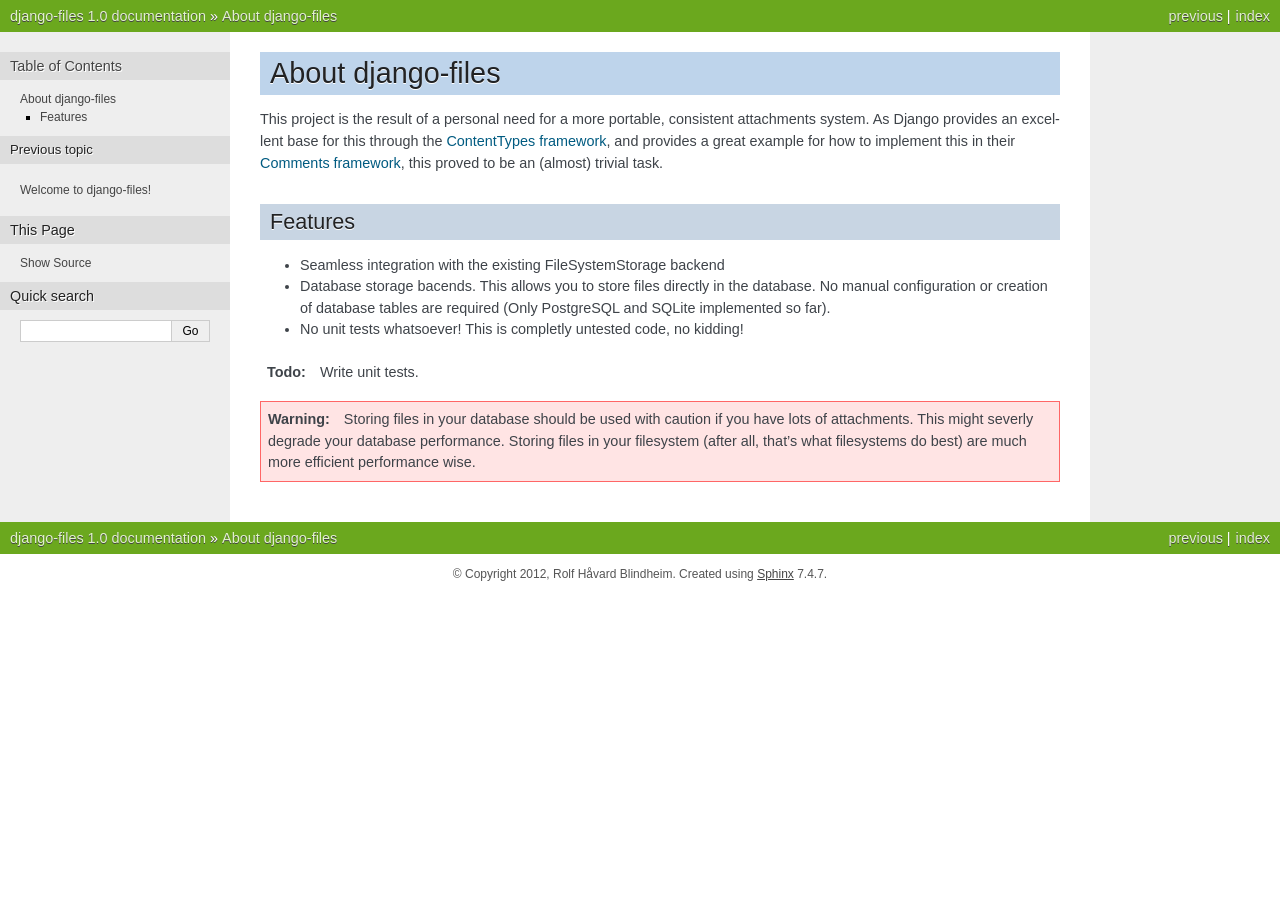
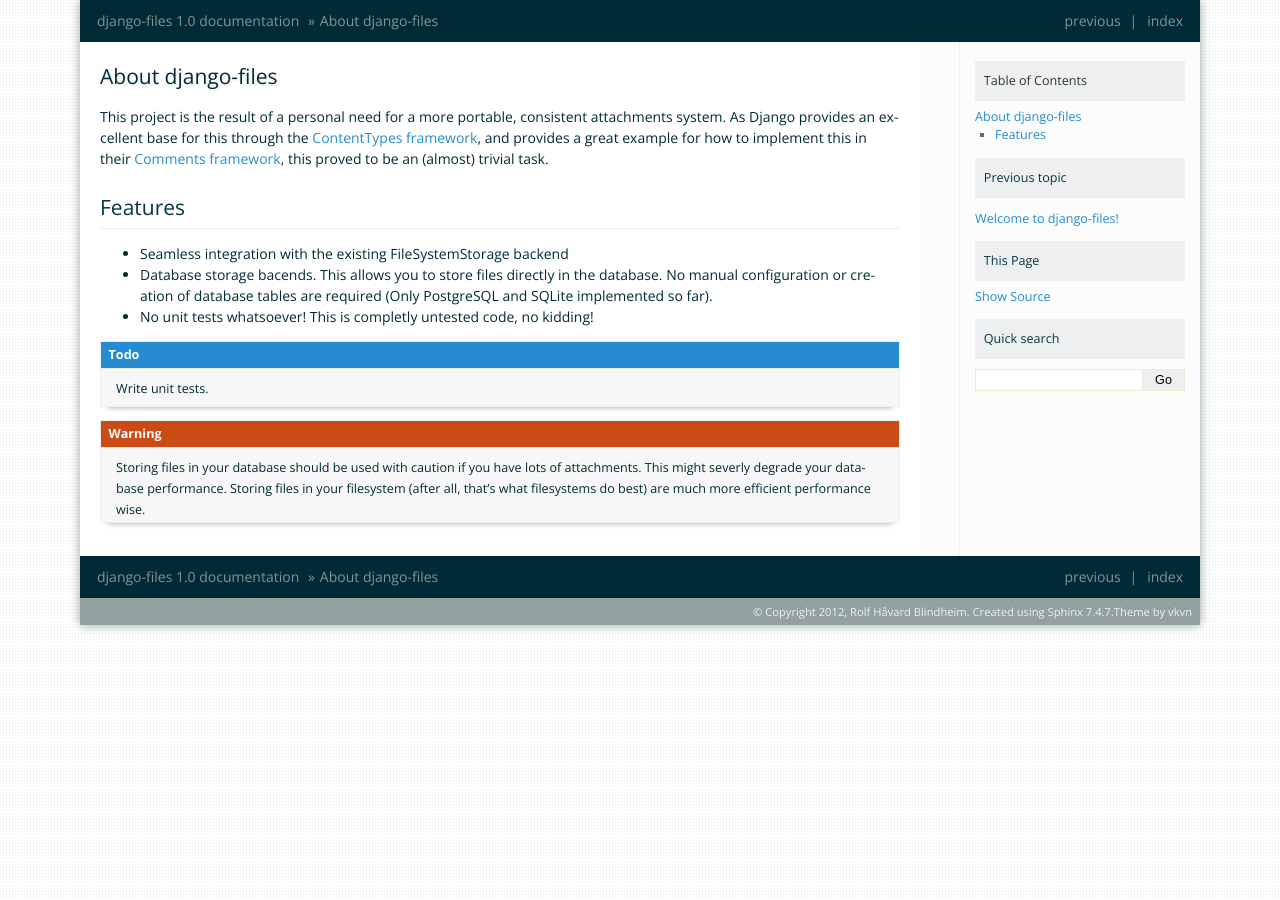
Before and after one commit to rhblind/django-files, a Sphinx documentation site: the page built from docs/intro/about.rst, in a window 1280 px wide. Built offline with Sphinx 7.4.7, drawn with Linux system fonts in a browser that asks for light colours.

Commit message:
added solar sphix theme

```diff
--- /dev/null
+++ b/docs/_theme/solar/NEWS.txt
@@ -0,0 +1,32 @@
+News
+====
+
+1.3
+---
+* Release date: 2012-11-01.
+* Source Code Pro is now used for code samples.
+* Reduced font size of pre elements.
+* Horizontal rule for header elements.
+* HTML pre contents are now wrapped (no scrollbars).
+* Changed permalink color from black to a lighter one.
+
+1.2
+---
+* Release date: 2012-10-03.
+* Style additional admonition levels.
+* Increase padding for navigation links (minor).
+* Add shadow for admonition items (minor).
+
+1.1
+---
+* Release date: 2012-09-05.
+* Add a new background.
+* Revert font of headings to Open Sans Light.
+* Darker color for h3 - h6.
+* Removed dependency on solarized dark pygments style.
+* Nice looking scrollbars for pre element.
+
+1.0
+---
+* Release date: 2012-08-24.
+* Initial release.
--- /dev/null
+++ b/docs/_theme/solar/README.rst
@@ -0,0 +1,28 @@
+Solar theme for Python Sphinx
+=============================
+Solar is an attempt to create a theme for Sphinx based on the `Solarized <http://ethanschoonover.com/solarized>`_ color scheme.
+
+Preview
+-------
+http://vimalkumar.in/sphinx-themes/solar
+
+Download
+--------
+Released versions are available from http://github.com/vkvn/sphinx-themes/downloads
+
+Installation
+------------
+#. Extract the archive.
+#. Modify ``conf.py`` of an existing Sphinx project or create new project using ``sphinx-quickstart``.
+#. Change the ``html_theme`` parameter to ``solar``.
+#. Change the ``html_theme_path`` to the location containing the extracted archive.
+
+License
+-------
+`GNU General Public License <http://www.gnu.org/licenses/gpl.html>`_.
+
+Credits
+-------
+Modified from the default Sphinx theme -- Sphinxdoc
+
+Background pattern from http://subtlepatterns.com.
--- /dev/null
+++ b/docs/_theme/solar/layout.html
@@ -0,0 +1,32 @@
+{% extends "basic/layout.html" %}
+
+{%- block doctype -%}
+<!DOCTYPE html>
+{%- endblock -%}
+
+{%- block extrahead -%}
+<link href='http://fonts.googleapis.com/css?family=Source+Code+Pro|Open+Sans:300italic,400italic,700italic,400,300,700' rel='stylesheet' type='text/css'>
+<link href="{{ pathto("_static/solarized-dark.css", 1) }}" rel="stylesheet">
+{%- endblock -%}
+
+{# put the sidebar before the body #}
+{% block sidebar1 %}{{ sidebar() }}{% endblock %}
+{% block sidebar2 %}{% endblock %}
+
+{%- block footer %}
+    <div class="footer">
+    {%- if show_copyright %}
+      {%- if hasdoc('copyright') %}
+        {% trans path=pathto('copyright'), copyright=copyright|e %}&copy; <a href="{{ path }}">Copyright</a> {{ copyright }}.{% endtrans %}
+      {%- else %}
+        {% trans copyright=copyright|e %}&copy; Copyright {{ copyright }}.{% endtrans %}
+      {%- endif %}
+    {%- endif %}
+    {%- if last_updated %}
+      {% trans last_updated=last_updated|e %}Last updated on {{ last_updated }}.{% endtrans %}
+    {%- endif %}
+    {%- if show_sphinx %}
+    {% trans sphinx_version=sphinx_version|e %}Created using <a href="http://sphinx.pocoo.org/">Sphinx</a> {{ sphinx_version }}.Theme by <a href="http://github.com/vkvn">vkvn</a>{% endtrans %}
+    {%- endif %}
+    </div>
+{%- endblock %}
--- /dev/null
+++ b/docs/_theme/solar/static/solar.css
@@ -0,0 +1,344 @@
+/* solar.css
+ * Modified from sphinxdoc.css of the sphinxdoc theme.
+*/
+
+@import url("basic.css");
+
+/* -- page layout ----------------------------------------------------------- */
+
+body {
+    font-family: 'Open Sans', sans-serif;
+    font-size: 14px;
+    line-height: 150%;
+    text-align: center;
+    color: #002b36;
+    padding: 0;
+    margin: 0px 80px 0px 80px;
+    min-width: 740px;
+    -moz-box-shadow: 0px 0px 10px #93a1a1;
+    -webkit-box-shadow: 0px 0px 10px #93a1a1;
+    box-shadow: 0px 0px 10px #93a1a1;
+    background: url("subtle_dots.png") repeat;
+
+}
+
+div.document {
+    background-color: #fcfcfc;
+    text-align: left;
+    background-repeat: repeat-x;
+}
+
+div.bodywrapper {
+    margin: 0 240px 0 0;
+    border-right: 1px dotted #eee8d5;
+}
+
+div.body {
+    background-color: white;
+    margin: 0;
+    padding: 0.5em 20px 20px 20px;
+}
+
+div.related {
+    font-size: 1em;
+    background: #002b36;
+    color: #839496;
+    padding: 5px 0px;
+}
+
+div.related ul {
+    height: 2em;
+    margin: 2px;
+}
+
+div.related ul li {
+    margin: 0;
+    padding: 0;
+    height: 2em;
+    float: left;
+}
+
+div.related ul li.right {
+    float: right;
+    margin-right: 5px;
+}
+
+div.related ul li a {
+    margin: 0;
+    padding: 2px 5px;
+    line-height: 2em;
+    text-decoration: none;
+    color: #839496;
+}
+
+div.related ul li a:hover {
+    background-color: #073642;
+    -webkit-border-radius: 2px;
+    -moz-border-radius: 2px;
+    border-radius: 2px;
+}
+
+div.sphinxsidebarwrapper {
+    padding: 0;
+}
+
+div.sphinxsidebar {
+    margin: 0;
+    padding: 0.5em 15px 15px 0;
+    width: 210px;
+    float: right;
+    font-size: 0.9em;
+    text-align: left;
+}
+
+div.sphinxsidebar h3, div.sphinxsidebar h4 {
+    margin: 1em 0 0.5em 0;
+    font-size: 1em;
+    padding: 0.7em;
+    background-color: #eeeff1;
+}
+
+div.sphinxsidebar h3 a {
+    color: #2E3436;
+}
+
+div.sphinxsidebar ul {
+    padding-left: 1.5em;
+    margin-top: 7px;
+    padding: 0;
+    line-height: 150%;
+    color: #586e75;
+}
+
+div.sphinxsidebar ul ul {
+    margin-left: 20px;
+}
+
+div.sphinxsidebar input {
+    border: 1px solid #eee8d5;
+}
+
+div.footer {
+    background-color: #93a1a1;
+    color: #eee;
+    padding: 3px 8px 3px 0;
+    clear: both;
+    font-size: 0.8em;
+    text-align: right;
+}
+
+div.footer a {
+    color: #eee;
+    text-decoration: none;
+}
+
+/* -- body styles ----------------------------------------------------------- */
+
+p {
+    margin: 0.8em 0 0.5em 0;
+}
+
+div.body a, div.sphinxsidebarwrapper a {
+    color: #268bd2;
+    text-decoration: none;
+}
+
+div.body a:hover, div.sphinxsidebarwrapper a:hover {
+    border-bottom: 1px solid #268bd2;
+}
+
+h1, h2, h3, h4, h5, h6 {
+    font-family: "Open Sans", sans-serif;
+    font-weight: 300;
+}
+
+h1 {
+    margin: 0;
+    padding: 0.7em 0 0.3em 0;
+    line-height: 1.2em;
+    color: #002b36;
+    text-shadow: #eee 0.1em 0.1em 0.1em;
+}
+
+h2 {
+    margin: 1.3em 0 0.2em 0;
+    padding: 0 0 10px 0;
+    color: #073642;
+    border-bottom: 1px solid #eee;
+}
+
+h3 {
+    margin: 1em 0 -0.3em 0;
+    padding-bottom: 5px;
+}
+
+h3, h4, h5, h6 {
+    color: #073642;
+	border-bottom: 1px dotted #eee;
+}
+
+div.body h1 a, div.body h2 a, div.body h3 a, div.body h4 a, div.body h5 a, div.body h6 a {
+    color: #657B83!important;
+}
+
+h1 a.anchor, h2 a.anchor, h3 a.anchor, h4 a.anchor, h5 a.anchor, h6 a.anchor {
+    display: none;
+    margin: 0 0 0 0.3em;
+    padding: 0 0.2em 0 0.2em;
+    color: #aaa!important;
+}
+
+h1:hover a.anchor, h2:hover a.anchor, h3:hover a.anchor, h4:hover a.anchor,
+h5:hover a.anchor, h6:hover a.anchor {
+    display: inline;
+}
+
+h1 a.anchor:hover, h2 a.anchor:hover, h3 a.anchor:hover, h4 a.anchor:hover,
+h5 a.anchor:hover, h6 a.anchor:hover {
+    color: #777;
+    background-color: #eee;
+}
+
+a.headerlink {
+    color: #c60f0f!important;
+    font-size: 1em;
+    margin-left: 6px;
+    padding: 0 4px 0 4px;
+    text-decoration: none!important;
+}
+
+a.headerlink:hover {
+    background-color: #ccc;
+    color: white!important;
+}
+
+
+cite, code, tt {
+    font-family: 'Source Code Pro', monospace;
+	font-size: 0.9em;
+    letter-spacing: 0.01em;
+    background-color: #eeeff2;
+    font-style: normal;
+}
+
+hr {
+    border: 1px solid #eee;
+    margin: 2em;
+}
+
+.highlight {
+    -webkit-border-radius: 2px;
+    -moz-border-radius: 2px;
+    border-radius: 2px;
+}
+
+pre {
+    font-family: 'Source Code Pro', monospace;
+    font-style: normal;
+	font-size: 0.9em;
+    letter-spacing: 0.015em;
+    line-height: 120%;
+    padding: 0.7em;
+	white-space: pre-wrap;       /* css-3 */
+	white-space: -moz-pre-wrap;  /* Mozilla, since 1999 */
+	white-space: -pre-wrap;      /* Opera 4-6 */
+	white-space: -o-pre-wrap;    /* Opera 7 */
+	word-wrap: break-word;       /* Internet Explorer 5.5+ */
+}
+
+pre a {
+    color: inherit;
+    text-decoration: underline;
+}
+
+td.linenos pre {
+    padding: 0.5em 0;
+}
+
+div.quotebar {
+    background-color: #f8f8f8;
+    max-width: 250px;
+    float: right;
+    padding: 2px 7px;
+    border: 1px solid #ccc;
+}
+
+div.topic {
+    background-color: #f8f8f8;
+}
+
+table {
+    border-collapse: collapse;
+    margin: 0 -0.5em 0 -0.5em;
+}
+
+table td, table th {
+    padding: 0.2em 0.5em 0.2em 0.5em;
+}
+
+div.admonition {
+    font-size: 0.9em;
+    margin: 1em 0 1em 0;
+    border: 1px solid #eee;
+    background-color: #f7f7f7;
+    padding: 0;
+    -moz-box-shadow: 0px 8px 6px -8px #93a1a1;
+    -webkit-box-shadow: 0px 8px 6px -8px #93a1a1;
+    box-shadow: 0px 8px 6px -8px #93a1a1;
+}
+
+div.admonition p {
+    margin: 0.5em 1em 0.5em 1em;
+    padding: 0.2em;
+}
+
+div.admonition pre {
+    margin: 0.4em 1em 0.4em 1em;
+}
+
+div.admonition p.admonition-title
+{
+    margin: 0;
+    padding: 0.2em 0 0.2em 0.6em;
+    color: white;
+    border-bottom: 1px solid #eee8d5;
+    font-weight: bold;
+    background-color: #268bd2;
+}
+
+div.warning p.admonition-title,
+div.important p.admonition-title {
+    background-color: #cb4b16;
+}
+
+div.hint p.admonition-title,
+div.tip p.admonition-title {
+    background-color: #859900;
+}
+
+div.caution p.admonition-title,
+div.attention p.admonition-title,
+div.danger p.admonition-title,
+div.error p.admonition-title {
+    background-color: #dc322f;
+}
+
+div.admonition ul, div.admonition ol {
+    margin: 0.1em 0.5em 0.5em 3em;
+    padding: 0;
+}
+
+div.versioninfo {
+    margin: 1em 0 0 0;
+    border: 1px solid #eee;
+    background-color: #DDEAF0;
+    padding: 8px;
+    line-height: 1.3em;
+    font-size: 0.9em;
+}
+
+div.viewcode-block:target {
+    background-color: #f4debf;
+    border-top: 1px solid #eee;
+    border-bottom: 1px solid #eee;
+}
--- /dev/null
+++ b/docs/_theme/solar/static/solarized-dark.css
@@ -0,0 +1,84 @@
+/* solarized dark style for solar theme */
+
+/*style pre scrollbar*/
+pre::-webkit-scrollbar, .highlight::-webkit-scrollbar {
+	height: 0.5em;
+	background: #073642;
+}
+
+pre::-webkit-scrollbar-thumb {
+	border-radius: 1em;
+	background: #93a1a1;
+}
+
+/* pygments style */
+.highlight .hll { background-color: #ffffcc }
+.highlight  { background: #002B36!important; color: #93A1A1 }
+.highlight .c { color: #586E75 } /* Comment */
+.highlight .err { color: #93A1A1 } /* Error */
+.highlight .g { color: #93A1A1 } /* Generic */
+.highlight .k { color: #859900 } /* Keyword */
+.highlight .l { color: #93A1A1 } /* Literal */
+.highlight .n { color: #93A1A1 } /* Name */
+.highlight .o { color: #859900 } /* Operator */
+.highlight .x { color: #CB4B16 } /* Other */
+.highlight .p { color: #93A1A1 } /* Punctuation */
+.highlight .cm { color: #586E75 } /* Comment.Multiline */
+.highlight .cp { color: #859900 } /* Comment.Preproc */
+.highlight .c1 { color: #586E75 } /* Comment.Single */
+.highlight .cs { color: #859900 } /* Comment.Special */
+.highlight .gd { color: #2AA198 } /* Generic.Deleted */
+.highlight .ge { color: #93A1A1; font-style: italic } /* Generic.Emph */
+.highlight .gr { color: #DC322F } /* Generic.Error */
+.highlight .gh { color: #CB4B16 } /* Generic.Heading */
+.highlight .gi { color: #859900 } /* Generic.Inserted */
+.highlight .go { color: #93A1A1 } /* Generic.Output */
+.highlight .gp { color: #93A1A1 } /* Generic.Prompt */
+.highlight .gs { color: #93A1A1; font-weight: bold } /* Generic.Strong */
+.highlight .gu { color: #CB4B16 } /* Generic.Subheading */
+.highlight .gt { color: #93A1A1 } /* Generic.Traceback */
+.highlight .kc { color: #CB4B16 } /* Keyword.Constant */
+.highlight .kd { color: #268BD2 } /* Keyword.Declaration */
+.highlight .kn { color: #859900 } /* Keyword.Namespace */
+.highlight .kp { color: #859900 } /* Keyword.Pseudo */
+.highlight .kr { color: #268BD2 } /* Keyword.Reserved */
+.highlight .kt { color: #DC322F } /* Keyword.Type */
+.highlight .ld { color: #93A1A1 } /* Literal.Date */
+.highlight .m { color: #2AA198 } /* Literal.Number */
+.highlight .s { color: #2AA198 } /* Literal.String */
+.highlight .na { color: #93A1A1 } /* Name.Attribute */
+.highlight .nb { color: #B58900 } /* Name.Builtin */
+.highlight .nc { color: #268BD2 } /* Name.Class */
+.highlight .no { color: #CB4B16 } /* Name.Constant */
+.highlight .nd { color: #268BD2 } /* Name.Decorator */
+.highlight .ni { color: #CB4B16 } /* Name.Entity */
+.highlight .ne { color: #CB4B16 } /* Name.Exception */
+.highlight .nf { color: #268BD2 } /* Name.Function */
+.highlight .nl { color: #93A1A1 } /* Name.Label */
+.highlight .nn { color: #93A1A1 } /* Name.Namespace */
+.highlight .nx { color: #93A1A1 } /* Name.Other */
+.highlight .py { color: #93A1A1 } /* Name.Property */
+.highlight .nt { color: #268BD2 } /* Name.Tag */
+.highlight .nv { color: #268BD2 } /* Name.Variable */
+.highlight .ow { color: #859900 } /* Operator.Word */
+.highlight .w { color: #93A1A1 } /* Text.Whitespace */
+.highlight .mf { color: #2AA198 } /* Literal.Number.Float */
+.highlight .mh { color: #2AA198 } /* Literal.Number.Hex */
+.highlight .mi { color: #2AA198 } /* Literal.Number.Integer */
+.highlight .mo { color: #2AA198 } /* Literal.Number.Oct */
+.highlight .sb { color: #586E75 } /* Literal.String.Backtick */
+.highlight .sc { color: #2AA198 } /* Literal.String.Char */
+.highlight .sd { color: #93A1A1 } /* Literal.String.Doc */
+.highlight .s2 { color: #2AA198 } /* Literal.String.Double */
+.highlight .se { color: #CB4B16 } /* Literal.String.Escape */
+.highlight .sh { color: #93A1A1 } /* Literal.String.Heredoc */
+.highlight .si { color: #2AA198 } /* Literal.String.Interpol */
+.highlight .sx { color: #2AA198 } /* Literal.String.Other */
+.highlight .sr { color: #DC322F } /* Literal.String.Regex */
+.highlight .s1 { color: #2AA198 } /* Literal.String.Single */
+.highlight .ss { color: #2AA198 } /* Literal.String.Symbol */
+.highlight .bp { color: #268BD2 } /* Name.Builtin.Pseudo */
+.highlight .vc { color: #268BD2 } /* Name.Variable.Class */
+.highlight .vg { color: #268BD2 } /* Name.Variable.Global */
+.highlight .vi { color: #268BD2 } /* Name.Variable.Instance */
+.highlight .il { color: #2AA198 } /* Literal.Number.Integer.Long */
--- /dev/null
+++ b/docs/_theme/solar/theme.conf
@@ -0,0 +1,4 @@
+[theme]
+inherit = basic
+stylesheet = solar.css
+pygments_style = none
--- a/docs/conf.py
+++ b/docs/conf.py
@@ -93,7 +93,7 @@
 
 # The theme to use for HTML and HTML Help pages.  See the documentation for
 # a list of builtin themes.
-html_theme = 'nature'
+html_theme = 'solar'
 
 # Theme options are theme-specific and customize the look and feel of a theme
 # further.  For a list of options available for each theme, see the
@@ -101,7 +101,7 @@
 #html_theme_options = {}
 
 # Add any paths that contain custom themes here, relative to this directory.
-#html_theme_path = []
+html_theme_path = ['_theme']
 
 # The name for this set of Sphinx documents.  If None, it defaults to
 # "<project> v<release> documentation".
```
Also changed, not shown: docs/_theme/solar/static/subtle_dots.png (added), 2 other files.
